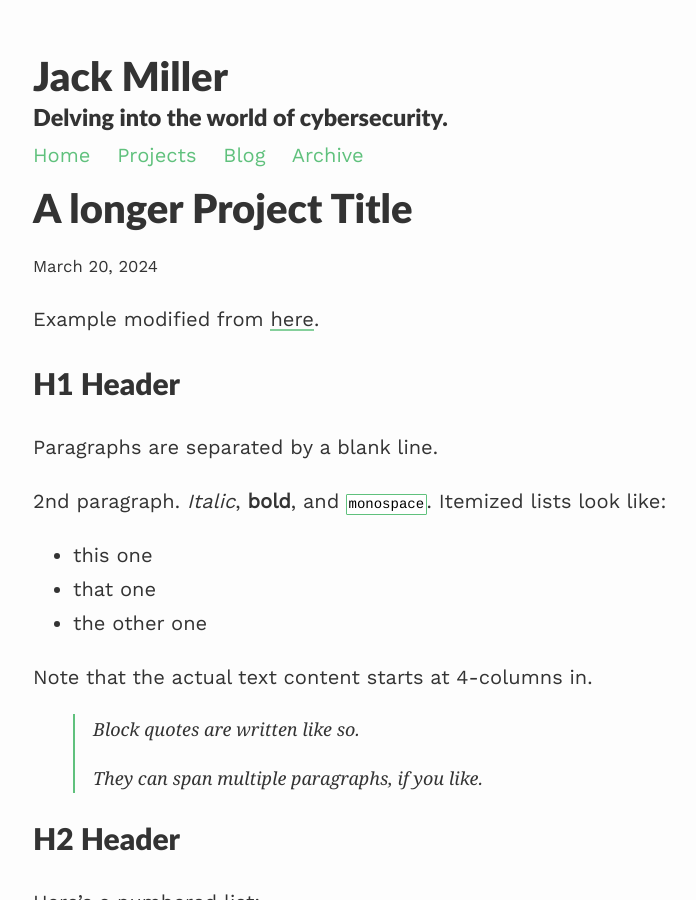
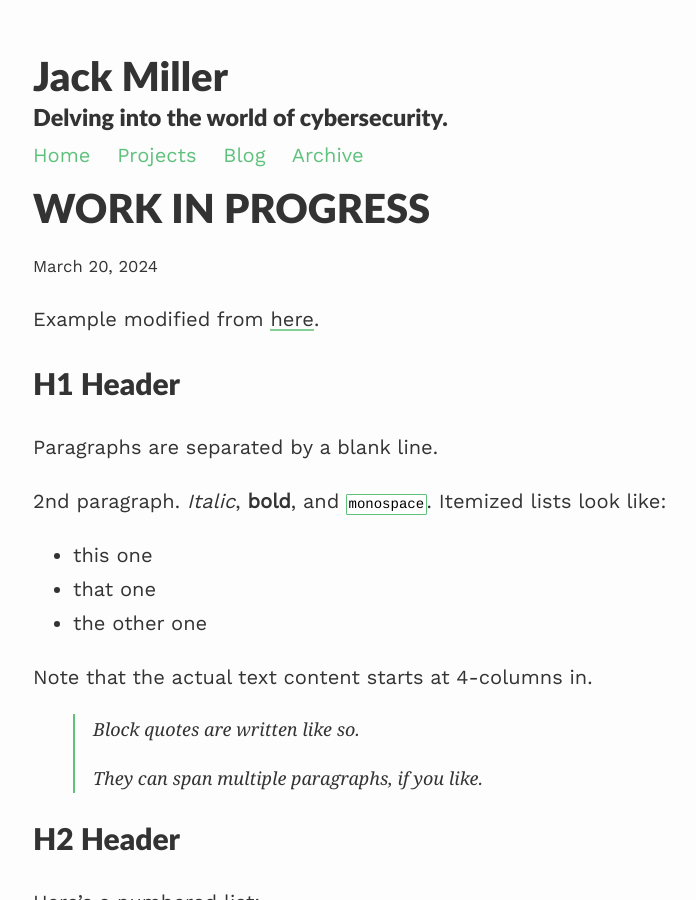
Before and after one commit to jackdmiller/jackdmiller.github.io, a Jekyll site: the page built from _projects/longerProjectTitle.md, in a window 1280 px wide and 900 px high. Shown: the whole window, without its empty margins (207-903 px from the left). Built offline with Jekyll 4.4.1, drawn with Linux system fonts in a browser that asks for light colours; nearby versions of some CDN libraries; formulas are drawn with MathJax 3.

Commit message:
Update longerProjectTitle.md

```diff
--- a/_projects/longerProjectTitle.md
+++ b/_projects/longerProjectTitle.md
@@ -1,6 +1,6 @@
 ---
 layout: post
-title: A longer Project Title
+title: WORK IN PROGRESS
 description: short project description
 ---
 
```
